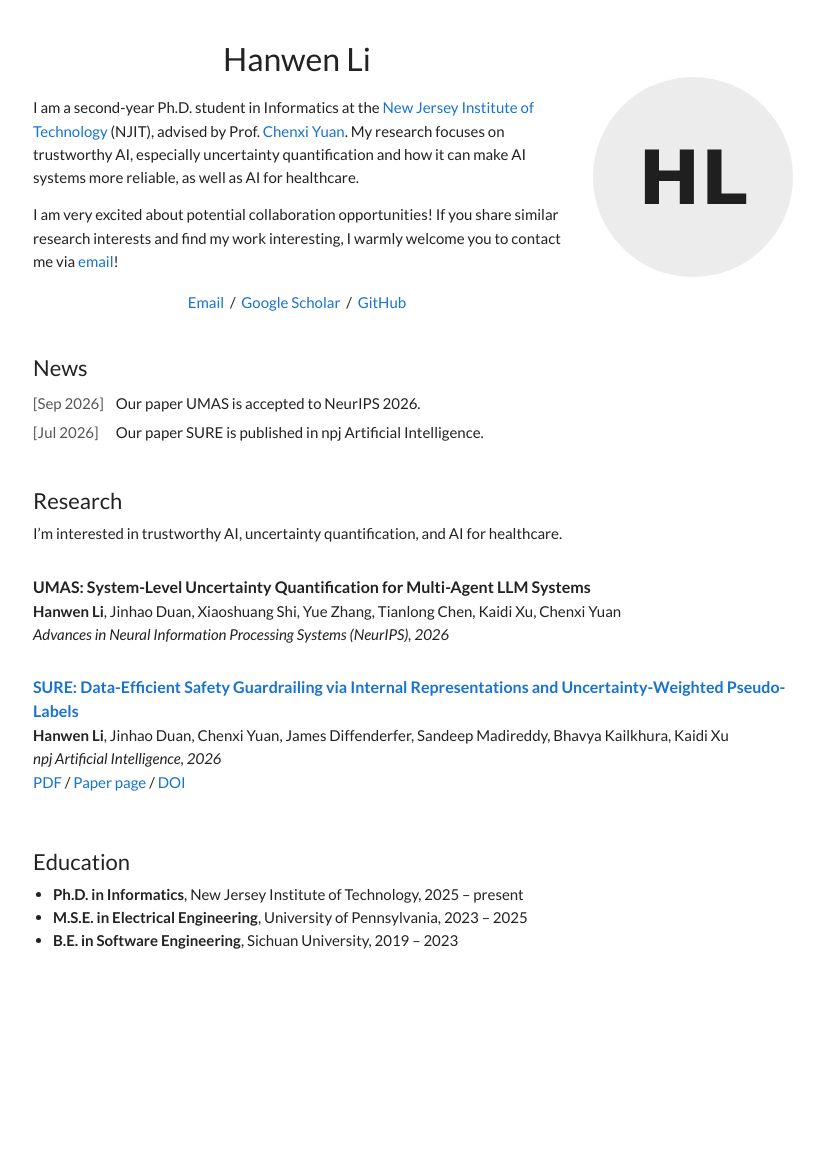
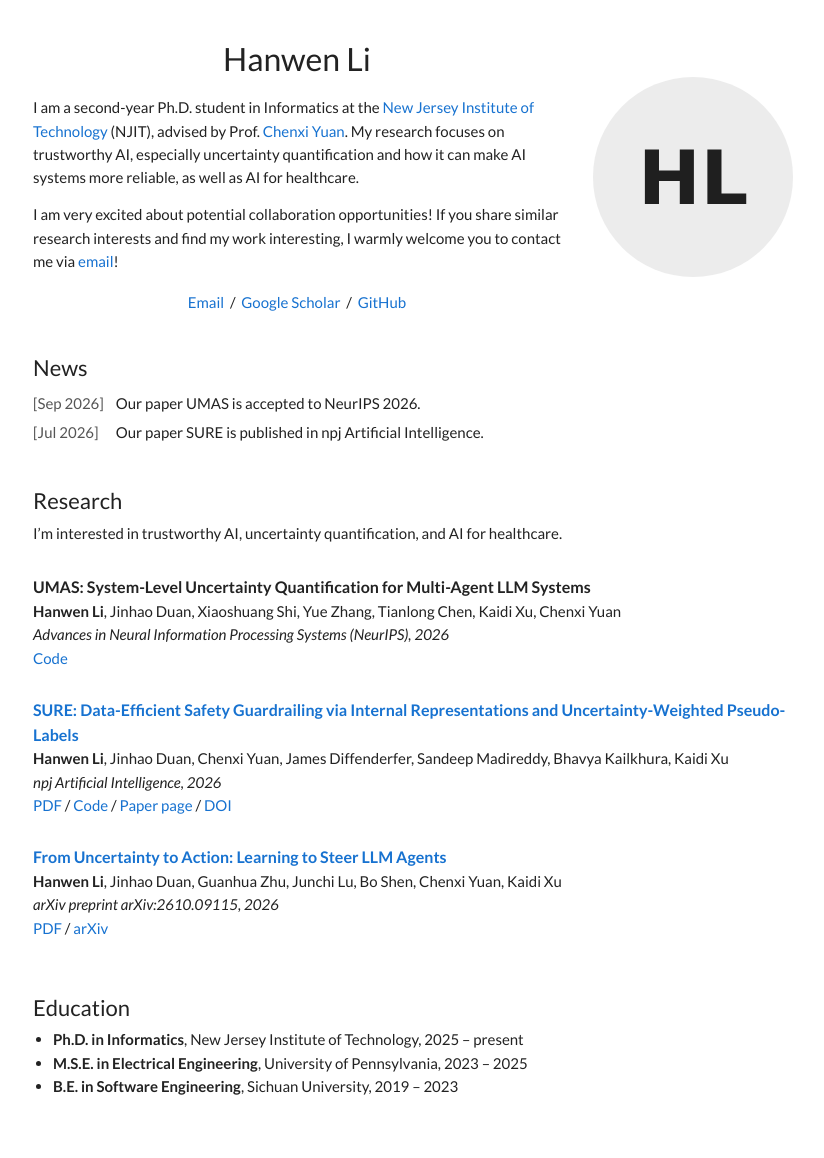
Before and after one commit to Dby52-04/Dby52-04.github.io, a Jekyll site: the page built from index.md, in a window 1280 px wide. Shown: the whole page, without its empty margins (227-1051 px from the left). Built offline with Jekyll 4.4.1, drawn with Linux system fonts in a browser that asks for light colours; before the commit the page ends 1012 px from its top, so only the background shows below that.

Commit message:
Add steering-agents preprint and code links for UMAS and SURE
Preprints are listed after published papers; publications gain an
optional arxiv field for the abstract-page link.

Co-Authored-By: Claude Opus 5.5 (1M context) <noreply@anthropic.com>
Claude-Session: https://claude.ai/code/session_01JxeXMqjkBpqCRcw3skhFge

```diff
--- a/_data/publications.yml
+++ b/_data/publications.yml
@@ -1,6 +1,6 @@
-# 每篇论文一个条目，新论文加在最上面。
+# 每篇论文一个条目。已发表的论文按时间新的在上；预印本（arXiv preprint）统一放在最后。
 # 必填：title, authors, venue
-# 可选链接（有就显示，没有就不显示）：pdf, code, page, bibtex, doi（只填 10.xxxx/... 这一段）
+# 可选链接（有就显示，没有就不显示）：pdf, arxiv（摘要页）, code, page, bibtex, doi（只填 10.xxxx/... 这一段）
 # 可选：notes（显示在会议名后面，比如 Oral、Spotlight）
 main:
 
@@ -8,11 +8,18 @@ main:
     authors: <strong>Hanwen Li</strong>, Jinhao Duan, Xiaoshuang Shi, Yue Zhang, Tianlong Chen, Kaidi Xu, Chenxi Yuan
     venue: Advances in Neural Information Processing Systems (NeurIPS), 2026
     # pdf: https://arxiv.org/pdf/XXXX.XXXXX   # TODO: 有 arXiv / OpenReview 链接后填上
-    # code: https://github.com/...           # TODO: 代码开源后填上
+    code: https://github.com/Dby52-04/UMAS
 
   - title: "SURE: Data-Efficient Safety Guardrailing via Internal Representations and Uncertainty-Weighted Pseudo-Labels"
     authors: <strong>Hanwen Li</strong>, Jinhao Duan, Chenxi Yuan, James Diffenderfer, Sandeep Madireddy, Bhavya Kailkhura, Kaidi Xu
     venue: npj Artificial Intelligence, 2026
     pdf: https://www.nature.com/articles/s44387-026-00141-y.pdf
     page: https://www.nature.com/articles/s44387-026-00141-y
+    code: https://github.com/Dby52-04/SURE
     doi: 10.1038/s44387-026-00141-y
+
+  - title: "From Uncertainty to Action: Learning to Steer LLM Agents"
+    authors: <strong>Hanwen Li</strong>, Jinhao Duan, Guanhua Zhu, Junchi Lu, Bo Shen, Chenxi Yuan, Kaidi Xu
+    venue: arXiv preprint arXiv:2610.09115, 2026
+    pdf: https://arxiv.org/pdf/2610.09115
+    arxiv: https://arxiv.org/abs/2610.09115
--- a/_includes/publications.html
+++ b/_includes/publications.html
@@ -2,6 +2,7 @@
 {%- for pub in site.data.publications.main %}
 {%- assign links = "" | split: "" %}
 {%- if pub.pdf %}{% capture l %}<a href="{{ pub.pdf }}">PDF</a>{% endcapture %}{% assign links = links | push: l %}{% endif %}
+{%- if pub.arxiv %}{% capture l %}<a href="{{ pub.arxiv }}">arXiv</a>{% endcapture %}{% assign links = links | push: l %}{% endif %}
 {%- if pub.code %}{% capture l %}<a href="{{ pub.code }}">Code</a>{% endcapture %}{% assign links = links | push: l %}{% endif %}
 {%- if pub.page %}{% capture l %}<a href="{{ pub.page }}">Paper page</a>{% endcapture %}{% assign links = links | push: l %}{% endif %}
 {%- if pub.bibtex %}{% capture l %}<a href="{{ pub.bibtex }}">BibTeX</a>{% endcapture %}{% assign links = links | push: l %}{% endif %}
```
